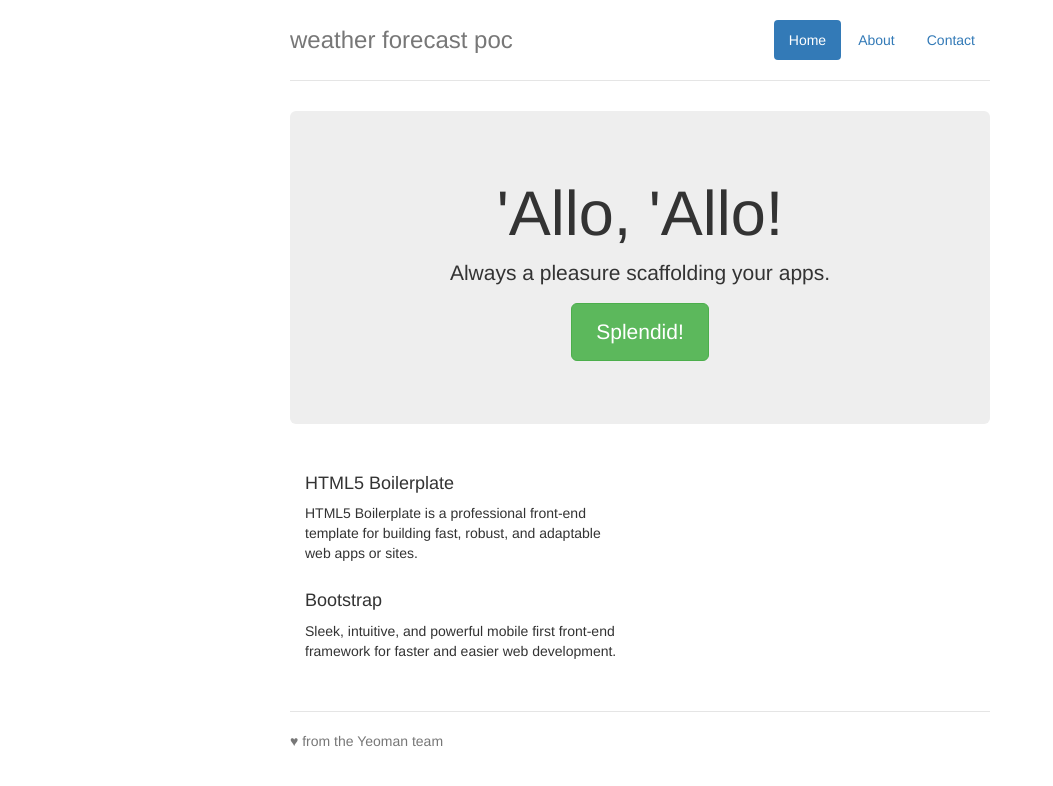
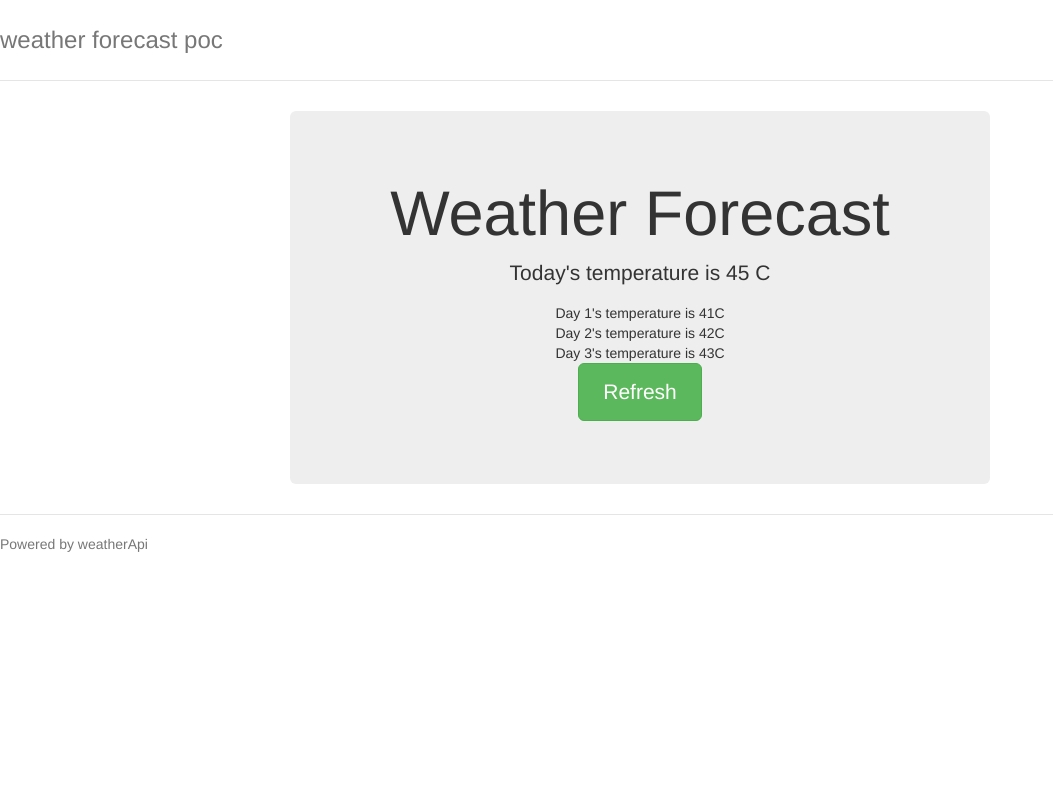
Before and after one commit to friendly-developer/weather-forecast-poc, a website: page app/index.html in a window 1280 px wide. Shown: the whole page, without its empty margins (0-1053 px from the left). Drawn offline with nearby package versions, Linux system fonts and the light colour scheme; files that its build step writes are made by us from their sources.

Commit message:
feat: Initial clean up of html

```diff
--- a/app/index.html
+++ b/app/index.html
@@ -25,51 +25,43 @@
   <p class="browserupgrade">You are using an <strong>outdated</strong> browser. Please <a href="http://browsehappy.com/">upgrade your browser</a> to improve your experience.</p>
   <![endif]-->
 
+
+  <header class="header">
+    <h3 class="text-muted">weather forecast poc</h3>
+  </header>
   <div class="container">
-      <div class="header">
-        <ul class="nav nav-pills pull-right">
-          <li class="active">
-            <a href="#">Home</a>
-          </li>
-          <li>
-            <a href="#">About</a>
-          </li>
-          <li>
-            <a href="#">Contact</a>
-          </li>
-        </ul>
-        <h3 class="text-muted">weather forecast poc</h3>
+    <div class="jumbotron">
+      <h1>Weather Forecast</h1>
+      <p class="lead">Today's temperature is 45 C</p>
+      <div class="future-data" id="future1">Day 1's temperature is 41C</div>
+      <div class="future-data" id="future2">Day 2's temperature is 42C</div>
+      <div class="future-data" id="future3">Day 3's temperature is 43C</div>
+      <p><a class="btn btn-lg btn-success" id ="reload" href="#">Refresh</a></p>
     </div>
 
-      <div class="jumbotron">
-        <h1>'Allo, 'Allo!</h1>
-        <p class="lead">Always a pleasure scaffolding your apps.</p>
-        <p><a class="btn btn-lg btn-success" href="#">Splendid!</a></p>
   </div>
 
-      <div class="row marketing">
-        <div class="col-lg-6">
-          <h4>HTML5 Boilerplate</h4>
-          <p>HTML5 Boilerplate is a professional front-end template for building fast, robust, and adaptable web apps or sites.</p>
+  <footer class="footer">
+    <p>Powered by weatherApi</p>
+  </footer>
 
-          <h4>Bootstrap</h4>
-          <p>Sleek, intuitive, and powerful mobile first front-end framework for faster and easier web development.</p>
-        </div>
-      </div>
 
-      <div class="footer">
-        <p>♥ from the Yeoman team</p>
-      </div>
-    </div>
 
-    <!-- Google Analytics: change UA-XXXXX-X to be your site's ID. -->
   <script>
-      (function(b,o,i,l,e,r){b.GoogleAnalyticsObject=l;b[l]||(b[l]=
-      function(){(b[l].q=b[l].q||[]).push(arguments)});b[l].l=+new Date;
-      e=o.createElement(i);r=o.getElementsByTagName(i)[0];
-      e.src='https://www.google-analytics.com/analytics.js';
-      r.parentNode.insertBefore(e,r)}(window,document,'script','ga'));
-      ga('create','UA-XXXXX-X');ga('send','pageview');
+  (function(b, o, i, l, e, r) {
+  b.GoogleAnalyticsObject = l;
+  b[l] ||
+    (b[l] = function() {
+      (b[l].q = b[l].q || []).push(arguments);
+    });
+  b[l].l = +new Date();
+  e = o.createElement(i);
+  r = o.getElementsByTagName(i)[0];
+  e.src = 'https://www.google-analytics.com/analytics.js';
+  r.parentNode.insertBefore(e, r);
+})(window, document, 'script', 'ga');
+ga('create', 'UA-90944339-1');
+ga('send', 'pageview');
 </script>
 
   <!-- build:js scripts/vendor.js -->
--- a/app/styles/main.css
+++ b/app/styles/main.css
@@ -12,28 +12,28 @@ body {
 }
 
 /* Everything but the jumbotron gets side spacing for mobile first views */
-.header,
+header,
 .marketing,
-.footer {
+footer {
   padding-right: 15px;
   padding-left: 15px;
 }
 
 /* Custom page header */
-.header {
+header {
   padding-bottom: 20px;
   border-bottom: 1px solid #e5e5e5;
 }
 
 /* Make the masthead heading the same height as the navigation */
-.header h3 {
+header h3 {
   margin-top: 0;
   margin-bottom: 0;
   line-height: 40px;
 }
 
 /* Custom page footer */
-.footer {
+footer {
   padding-top: 19px;
   color: #777;
   border-top: 1px solid #e5e5e5;
@@ -70,14 +70,14 @@ body {
 /* Responsive: Portrait tablets and up */
 @media screen and (min-width: 768px) {
   /* Remove the padding we set earlier */
-  .header,
+  header,
   .marketing,
-  .footer {
+  footer {
     padding-right: 0;
     padding-left: 0;
   }
   /* Space out the masthead */
-  .header {
+  header {
     margin-bottom: 30px;
   }
   /* Remove the bottom border on the jumbotron for visual effect */
```
Lines whose indentation alone changed are shown as unchanged.
